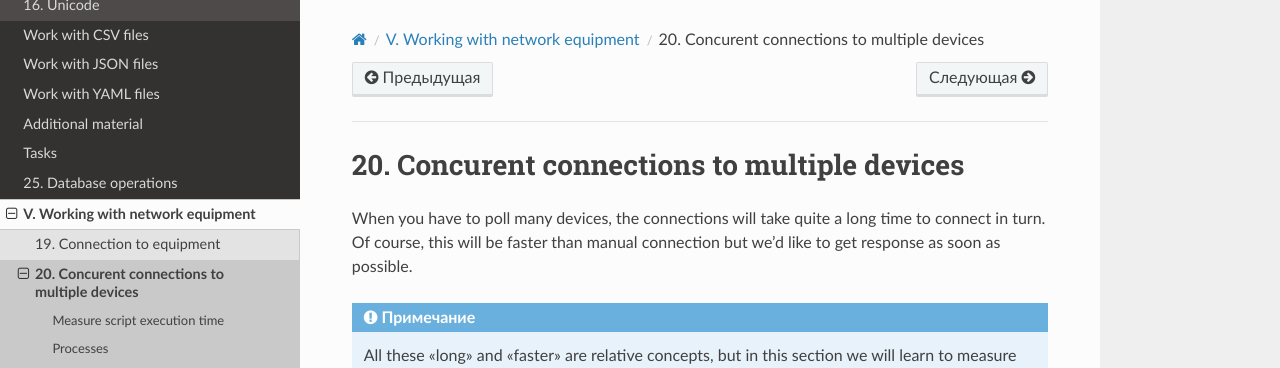
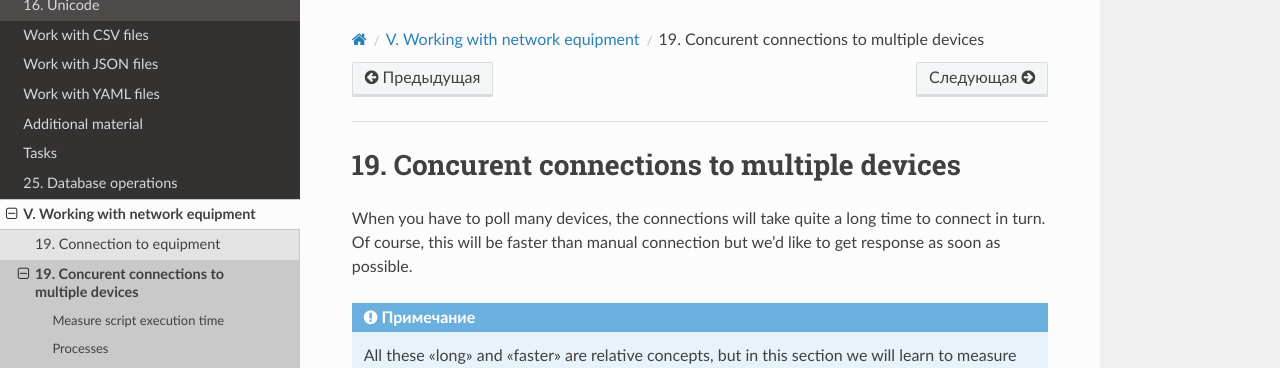
Before and after one commit to Aidar5/nattoeng, a Sphinx documentation site: the page built from docs/source/book/20_concurrent_connections/index.rst, in a window 1280 px wide. Shown: the top 368 px of the page. Built offline with Sphinx 7.4.7 and the Read the Docs theme 2.0.0, drawn with Linux system fonts in a browser that asks for light colours; pages that are not in the unit, such as notebooks, are missing from menus.

Commit message:
Update index.rst

```diff
--- a/docs/source/book/20_concurrent_connections/index.rst
+++ b/docs/source/book/20_concurrent_connections/index.rst
@@ -4,7 +4,7 @@
 
 .. _concurrent_connections_index:
 
-20. Concurent connections to multiple devices
+19. Concurent connections to multiple devices
 ======================================================
 
 When you have to poll many devices, the connections will take quite a long time to connect in turn. Of course, this will be faster than manual connection but we’d like to get response as soon as possible.
```
